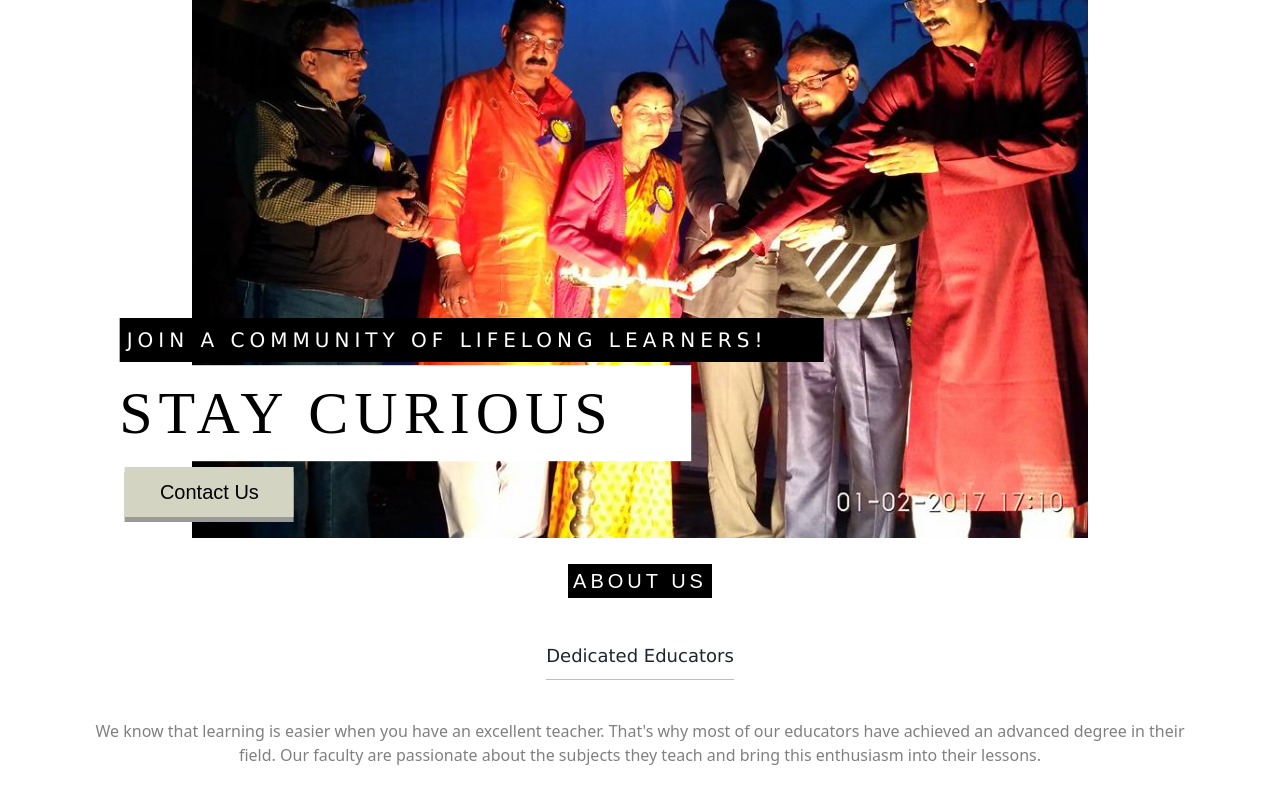
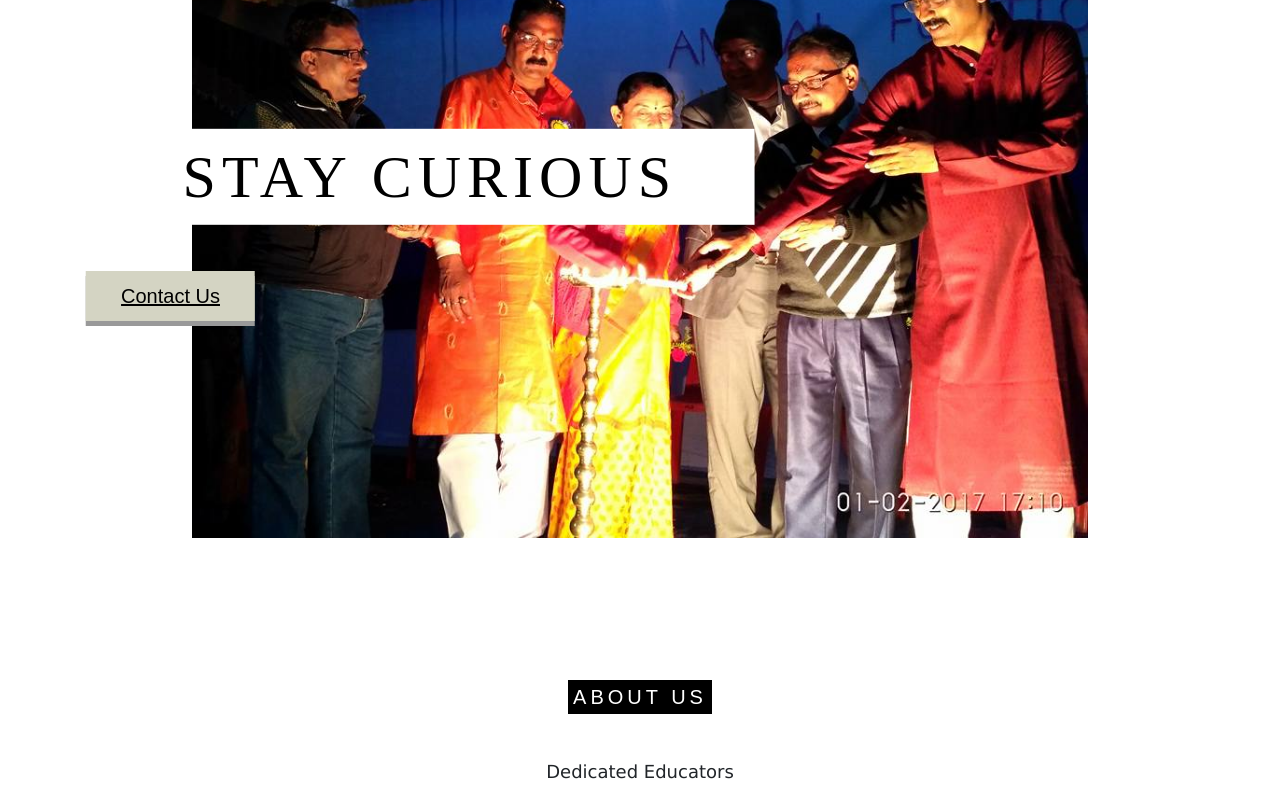
Before and after one commit to SatyamAnand98/BhartiVidyapeeth, a React (Create React App) app: page / in a window 1280 px wide. Shown: the part 300-1100 px from the top of the page. Built offline with nearby package versions, Linux system fonts and the light colour scheme.

Commit message:
about started

```diff
--- a/src/App.css
+++ b/src/App.css
@@ -62,13 +62,15 @@ color: rgb(102, 101, 101);
 
 .leftCenter2{
   position: relative;
-  margin-right: 45%;
+  margin-right: 65%;
   text-align: left;
   font-family: Verdana, Geneva, Tahoma, sans-serif;
   letter-spacing: 5px;
   font-size:20px;
   word-wrap: break-word;
-  transform: translate(17%, -500%);
+  transform: translate(40%, -800%);
+  margin-top: -10%;
+  /* margin-bottom:20px; */
   background-color:black;
   color: white;
 }
@@ -76,13 +78,13 @@ color: rgb(102, 101, 101);
 .leftCenter{
   position: relative;
   margin-right: 55%;
-  margin-top: 4px;
+  /* margin-top: 4px; */
   text-align: left;
   font-family: "Times New Roman";
   letter-spacing: 6px;
   padding: 3px 4px;
   font-size:60px;
-  transform: translate(20%, -230%);
+  transform: translate(31%, -370%);
   background-color:white;
   color: black;
 }
@@ -105,18 +107,22 @@ color: rgb(102, 101, 101);
 .contactNo:hover, .contactNo{
   position: relative;
   margin-right: 43%;
-  margin-top: 10px;
-  transform: translate(-92%, -450%);
+  /* margin-top: 10px; */
+  transform: translate(-115%, -650%);
   padding: 10px 35px;
   font-size: 20px;
   font-family: sans-serif;
   background-color: rgb(212, 212, 195);
-  text-decoration: none;
+  /* text-decoration: none; */
   color: #000;
   border: none;
   box-shadow: 0 5px #999;
 }
 
+.aboutus{
+  overflow: hidden;
+  position: relative;
+}
 
 .aboutHeading{
   display: table;
@@ -139,7 +145,7 @@ color: rgb(102, 101, 101);
   font-size: 18px;
   font-weight: 500;
   border: none;
-  padding-bottom: 10px;
+  padding-bottom: 20px;
   text-decoration: none;
   font-family: Verdana, Geneva, Tahoma, sans-serif;
   box-shadow: 0 1px rgb(190, 190, 190);
@@ -151,8 +157,9 @@ color: rgb(102, 101, 101);
   position: relative;
   align-items: center;
   width: 100%;
-  height: 720px;
-  margin:0 auto;
+  /* height: 720px; */
+  /* margin:0 auto; */
+  /* overflow: hidden; */
   /* background-color: blue; */
   /* background-image: url(../src/images/school1.jpg); */
   /* background-position: center; */
--- a/src/Components/Home/HomeDisplay/Home.js
+++ b/src/Components/Home/HomeDisplay/Home.js
@@ -1,25 +1,20 @@
 import React, { Component } from 'react';
-import AboutUs from '../AboutUs/AboutUs';
 
 export default class Home extends Component {
     render(){
         return(
-            <>
-                <section>
-                    <div className="home">
+            <section className="home">
                 <h1>BHARTI VIDYAPEETH</h1>
                 <img src="school1.jpg" alt="child" style={{"width":"70%"}} />
                 <div className="leftCenter2" style={{
                     "background-color":"black", "color": "white", "font-family": ["Verdana", "Geneva", "Tahoma", "sans-serif"], "letter-spacing": "5px",  "padding": "7px",  "font-size":"20px"
                 }}>JOIN A COMMUNITY OF LIFELONG LEARNERS!</div>
-                        <div className="leftCenter">STAY CURIOUS</div>
+                <p className="leftCenter">STAY CURIOUS</p>
                 <a href="/contact" type="button" className="contactNo">Contact Us</a>
                 {/* <a href="tel:+918271555938" type="button" className="contactNo">Call Us</a> */}
                 {/* <button type="button" class="btn-lg contactNo" onClick={() => { "tel:+1-555-555-1212"}}>BOOK TOUR</button> */}
-                    </div>
-                    <br></br>
+                <br></br><br></br>
             </section>
-            </>
         )
     }
 }
```
Lines whose indentation alone changed are shown as unchanged.
